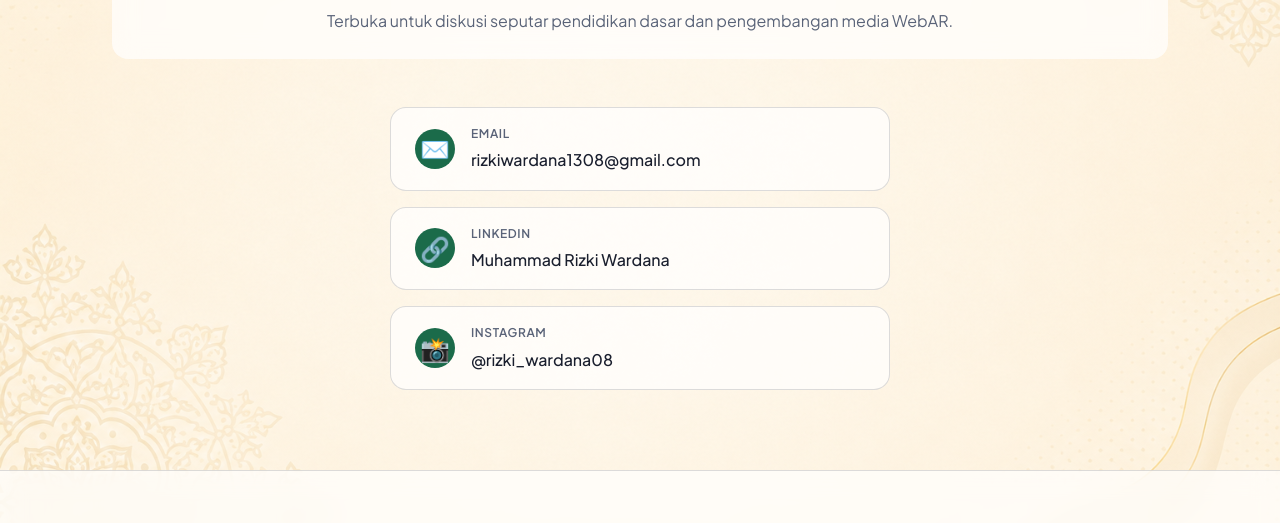
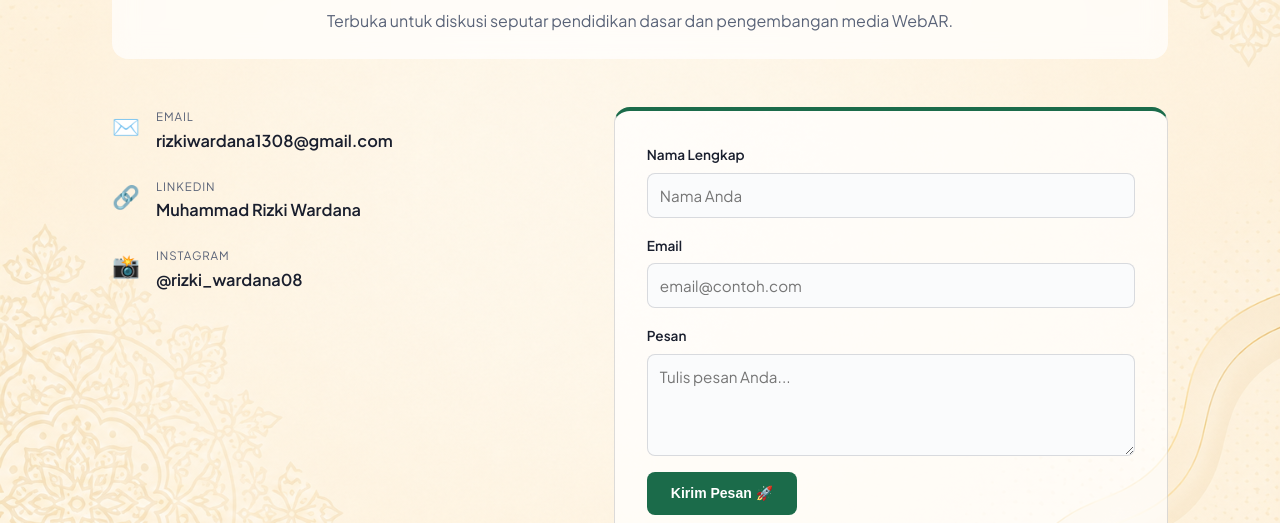
Before and after one commit to RizkiWar/Muhammad-Rizki-Wardana, a plain HTML site: page e-portfolio-2.html in a window 1280 px wide. Shown: the part 7116-7639 px from the top of the page. Drawn offline with Linux system fonts and the light colour scheme.

Commit message:
Update e-portfolio-2.html

```diff
--- a/e-portfolio-2.html
+++ b/e-portfolio-2.html
@@ -203,69 +203,25 @@ html[data-theme="dark"] .flip-card-container.theory .challenge-card p{color:var(
 html[data-theme="dark"] .flip-card-container.theory .flip-indicator{color:#fcd34d}
 </style>
 <style>
-/* Kontak Section */
-.kontak-list {
-  display: flex;
-  flex-direction: column;
-  gap: 1rem;
-  max-width: 500px;
-  margin: 2rem auto 0;
-}
-
-.kontak-item {
-  display: flex;
-  align-items: center;
-  gap: 1rem;
-  padding: 1rem 1.5rem;
-  background: var(--surface);
-  border: 1px solid var(--line);
-  border-radius: var(--radius);
-  transition: all 0.3s ease;
-}
-
-.kontak-item:hover {
-  border-color: var(--primary);
-  box-shadow: 0 4px 15px rgba(27, 107, 74, 0.15);
-  transform: translateX(5px);
-}
-
-.kontak-icon {
-  font-size: 1.5rem;
-  width: 40px;
-  height: 40px;
-  display: flex;
-  align-items: center;
-  justify-content: center;
-  background: var(--primary);
-  color: #fff;
-  border-radius: 50%;
-}
-
-.kontak-item > div {
-  display: flex;
-  flex-direction: column;
-  gap: 2px;
-}
-
-.kontak-label {
-  font-size: 0.75rem;
-  font-weight: 600;
-  color: var(--ink-soft);
-  text-transform: uppercase;
-  letter-spacing: 0.05em;
-}
-
-.kontak-value {
-  font-size: 1rem;
-  font-weight: 500;
-  color: var(--ink);
-  text-decoration: none;
-  transition: color 0.3s ease;
-}
-
-.kontak-value:hover {
-  color: var(--primary);
-}
+/* Kontak Section - Same as e-portfolio-1 */
+.kontak-grid { display: grid; grid-template-columns: 1fr 1.2fr; gap: 2.5rem; }
+.kontak-info { display: flex; flex-direction: column; gap: 1.4rem; }
+.kontak-info__item { display: flex; align-items: flex-start; gap: 1rem; }
+.kontak-info__icon { font-size: 1.4rem; }
+.kontak-info__label { display: block; font-family: var(--font-mono); font-size: .72rem; text-transform: uppercase; letter-spacing: .08em; color: var(--ink-soft); }
+.kontak-info__value { display: block; font-weight: 600; font-size: 1.02rem; text-decoration: none; color: var(--ink); }
+.kontak-info__value:hover { color: var(--primary); }
+.kontak-form { background: var(--surface); border: 1px solid var(--line); border-radius: var(--radius); padding: 2rem; }
+.kontak-form--modern { border-top: 4px solid var(--primary); }
+.kontak-form--modern input:focus, .kontak-form--modern textarea:focus { outline-color: var(--primary); }
+.form-row { display: flex; flex-direction: column; gap: 0.4rem; margin-bottom: 1rem; }
+.form-row label { font-size: 0.85rem; font-weight: 600; color: var(--ink); }
+.form-row input, .form-row textarea { padding: 0.75rem; border: 1px solid var(--line); border-radius: var(--radius-sm); background: var(--bg); color: var(--ink); font-family: inherit; font-size: 0.95rem; }
+.form-row textarea { resize: vertical; min-height: 100px; }
+.form-success { margin-top: 1rem; padding: 0.75rem; background: rgba(16, 185, 129, 0.1); border: 1px solid var(--success); border-radius: var(--radius-sm); color: var(--success); text-align: center; font-weight: 500; }
+.btn--primary { background: var(--primary); color: #fff; border: none; padding: 0.85rem 1.5rem; border-radius: var(--radius-sm); font-weight: 600; cursor: pointer; transition: all 0.3s ease; }
+.btn--primary:hover { background: var(--primary-dark); }
+@media (max-width: 860px) { .kontak-grid { grid-template-columns: 1fr; } }
 </style>
 </head>
 <body>
@@ -643,34 +599,44 @@ html[data-theme="dark"] .flip-card-container.theory .flip-indicator{color:#fcd34
   </section>
 
   <!-- ============ KONTAK ============ -->
-  <section class="section" id="kontak-lengkap">
-    <div class="section__head">
-      <span class="eyebrow">✦ Kontak ✦</span>
+  <section class="section kontak" id="kontak-lengkap">
+    <div class="section__head reveal">
+      <p class="eyebrow eyebrow--modern">✦ Kontak ✦</p>
       <h2 class="section__title">Mari Terhubung</h2>
       <p class="section__lede">Terbuka untuk diskusi seputar pendidikan dasar dan pengembangan media WebAR.</p>
     </div>
-    <div class="kontak-list">
-      <div class="kontak-item">
-        <span class="kontak-icon">✉️</span>
-        <div>
-          <span class="kontak-label">Email</span>
-          <a href="mailto:rizkiwardana1308@gmail.com" class="kontak-value">rizkiwardana1308@gmail.com</a>
+
+    <div class="kontak-grid reveal">
+      <div class="kontak-info">
+        <div class="kontak-info__item">
+          <span class="kontak-info__icon">✉️</span>
+          <div><span class="kontak-info__label">Email</span><a href="mailto:rizkiwardana1308@gmail.com" class="kontak-info__value">rizkiwardana1308@gmail.com</a></div>
+        </div>
+        <div class="kontak-info__item">
+          <span class="kontak-info__icon">🔗</span>
+          <div><span class="kontak-info__label">LinkedIn</span><a href="https://www.linkedin.com/in/muhammad-rizki-wardana-0b6314338" target="_blank" class="kontak-info__value">Muhammad Rizki Wardana</a></div>
+        </div>
+        <div class="kontak-info__item">
+          <span class="kontak-info__icon">📸</span>
+          <div><span class="kontak-info__label">Instagram</span><a href="https://www.instagram.com/rizki_wardana08" target="_blank" class="kontak-info__value">@rizki_wardana08</a></div>
         </div>
       </div>
-      <div class="kontak-item">
-        <span class="kontak-icon">🔗</span>
-        <div>
-          <span class="kontak-label">LinkedIn</span>
-          <a href="https://www.linkedin.com/in/muhammad-rizki-wardana-0b6314338" target="_blank" class="kontak-value">Muhammad Rizki Wardana</a>
+      <form class="kontak-form kontak-form--modern" id="kontak-form">
+        <div class="form-row">
+          <label for="f-name">Nama Lengkap</label>
+          <input type="text" id="f-name" name="name" required placeholder="Nama Anda">
         </div>
-      </div>
-      <div class="kontak-item">
-        <span class="kontak-icon">📸</span>
-        <div>
-          <span class="kontak-label">Instagram</span>
-          <a href="https://www.instagram.com/rizki_wardana08" target="_blank" class="kontak-value">@rizki_wardana08</a>
+        <div class="form-row">
+          <label for="f-email">Email</label>
+          <input type="email" id="f-email" name="email" required placeholder="email@contoh.com">
         </div>
-      </div>
+        <div class="form-row">
+          <label for="f-message">Pesan</label>
+          <textarea id="f-message" name="message" rows="4" required placeholder="Tulis pesan Anda..."></textarea>
+        </div>
+        <button type="submit" class="btn btn--primary btn--modern">Kirim Pesan 🚀</button>
+        <p class="form-success" id="form-success" hidden>✅ Pesan berhasil terkirim!</p>
+      </form>
     </div>
   </section>
 </main>
```
